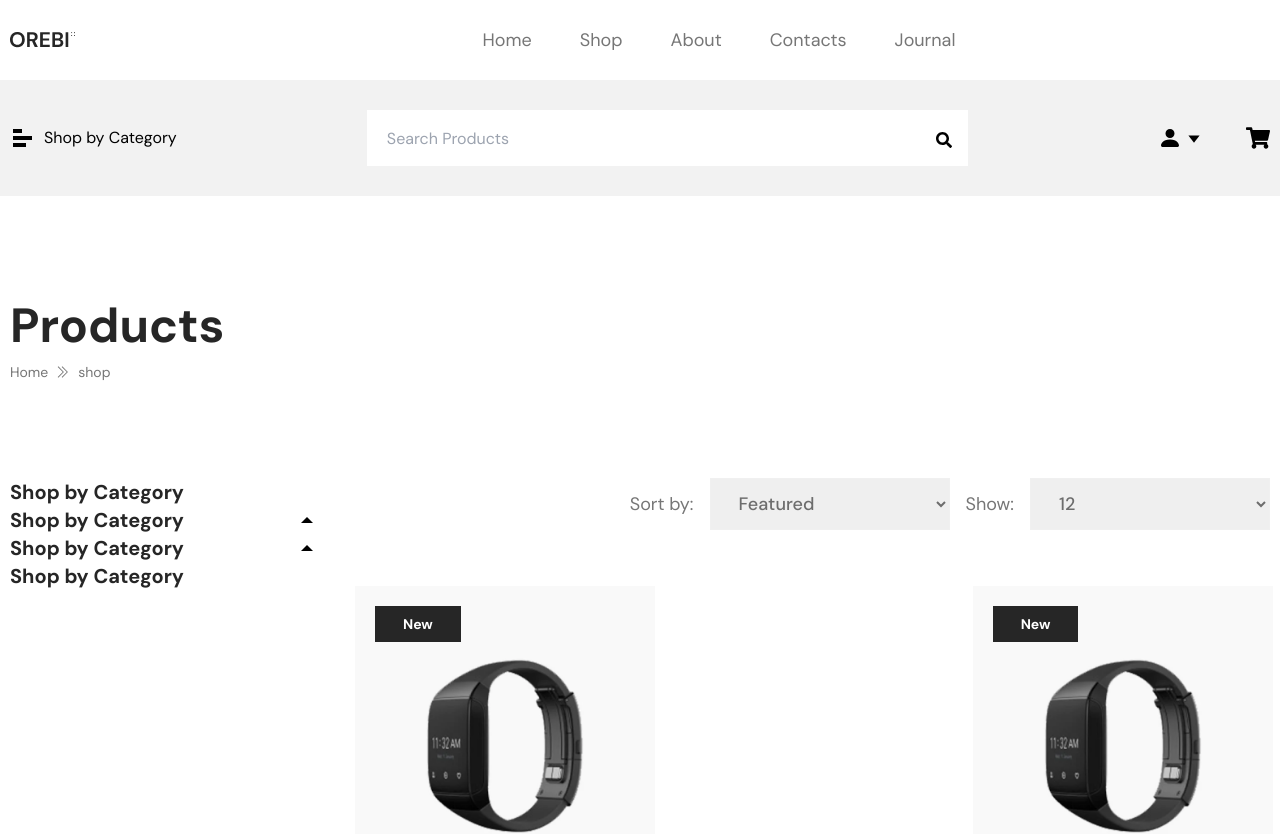
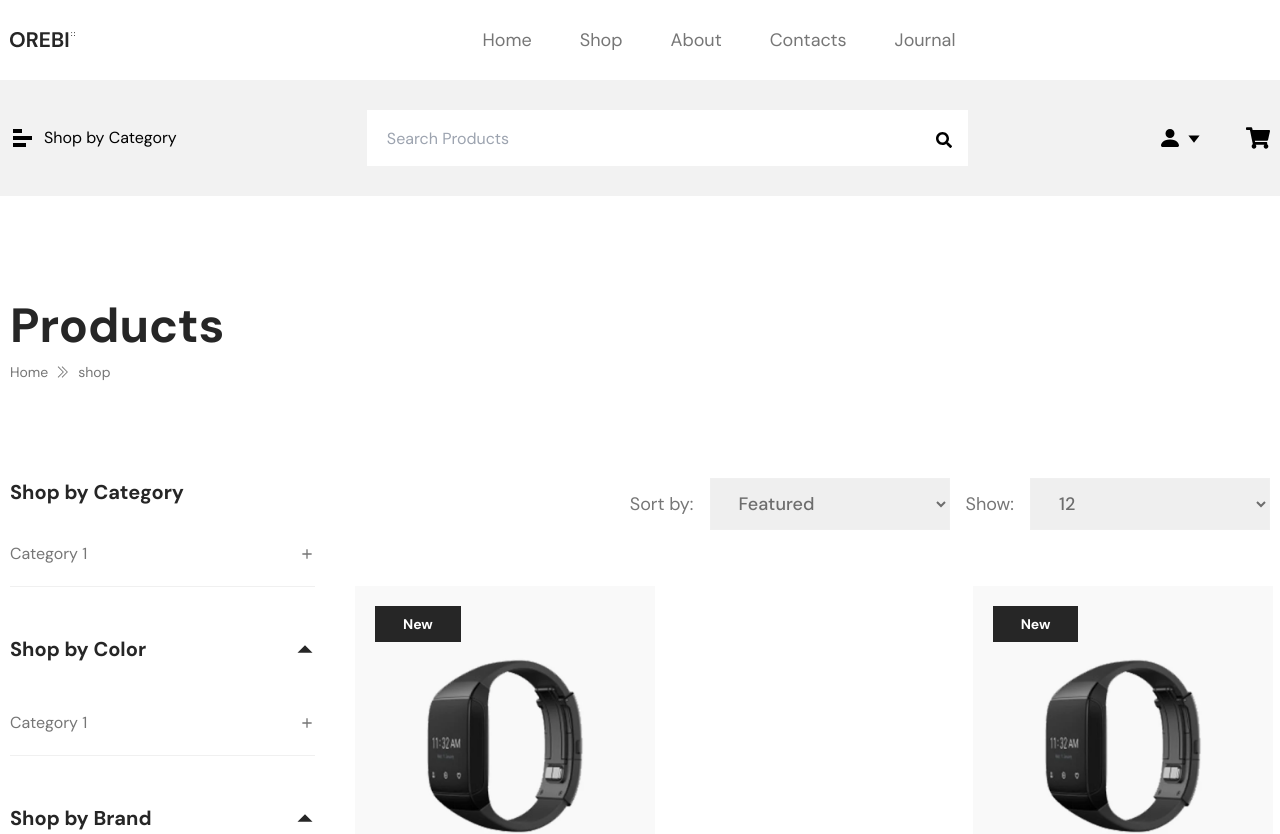
Before and after one commit to Tamim-dev/Orebi, a React (Create React App) app: page /shop in a window 1280 px wide. Shown: the top 834 px of the page. Built offline with nearby package versions, Linux system fonts and the light colour scheme.

Commit message:
category part

```diff
--- a/src/components/layout/Leftsidebar.js
+++ b/src/components/layout/Leftsidebar.js
@@ -4,10 +4,10 @@ import Leftsidebarheading from "./Leftsidebarheading";
 const Leftsidebar = () => {
   return (
     <>
-      <Leftsidebarheading dropdown={false}/>
-      <Leftsidebarheading dropdown={true}/>
-      <Leftsidebarheading dropdown={true}/>
-      <Leftsidebarheading dropdown={false}/>
+      <Leftsidebarheading dropdown={false} droptilte="Shop by Category"/>
+      <Leftsidebarheading dropdown={true} droptilte="Shop by Color"/>
+      <Leftsidebarheading dropdown={true} droptilte="Shop by Brand"/>
+      <Leftsidebarheading dropdown={false} droptilte="Shop by Price"/>
     </>
   );
 };
--- a/src/components/layout/Leftsidebarheading.js
+++ b/src/components/layout/Leftsidebarheading.js
@@ -3,35 +3,43 @@ import { useState } from "react";
 import { GoTriangleDown, GoTriangleUp } from "react-icons/go";
 import Leftsidebaritem from "./Leftsidebaritem";
 
-const Leftsidebarheading = ({ dropdown }) => {
+const Leftsidebarheading = ({ dropdown,droptilte}) => {
   let [drop, setDrop] = useState(dropdown);
-  let [showicon, setShowicon] = useState(false);
+  let [showicon, setShowicon] = useState(dropdown);
 
   return (
-    <div>
+    <div className=" mb-12">
       {drop ? (
         <div
           onClick={() => setShowicon(!showicon)}
-          className=" flex cursor-pointer items-center justify-between"
+          className=" flex cursor-pointer items-center justify-between mb-12"
         >
-          <h2 className=" font-dm text-xl font-bold text-cdrop">
-            Shop by Category
+          <h2 className=" font-dm text-xl font-bold text-cdrop ">
+            {droptilte}
           </h2>
-          {showicon ? <GoTriangleDown /> : <GoTriangleUp />}
+          {showicon ? <GoTriangleUp className=" font-dm text-xl font-bold text-cdrop "/> : <GoTriangleDown className=" font-dm text-xl font-bold text-cdrop "/>}
         </div>
       ) : (
-        <h2 className=" font-dm text-xl font-bold text-cdrop">
-          Shop by Category
+        <div>
+          <h2 className=" font-dm text-xl font-bold text-cdrop mb-9">
+          {droptilte}
         </h2>
+        </div>
+
+      )}
+      {showicon && (
+        <>
+          <Leftsidebaritem subcategory={true} title="Category 1">
+            <h2 className="font-dm text-cGrey py-5 border-b border-solid border-[#F0F0F0]">dfdfdsafdsfdsfd</h2>
+          </Leftsidebaritem>
+        </>
       )}
 
-      {showicon && (
+      {!drop && (
         <>
-          <Leftsidebaritem subcategory={true}/>
-          <Leftsidebaritem subcategory={false}/>
-          <Leftsidebaritem subcategory={true}/>
-          <Leftsidebaritem subcategory={false}/>
-          <Leftsidebaritem subcategory={false}/>
+          <Leftsidebaritem subcategory={true} title="Category 1">
+            <h2 className=" font-dm text-cGrey py-5 border-b border-solid border-[#F0F0F0]">dfdfdsafdsfdsfd</h2>
+          </Leftsidebaritem>
         </>
       )}
     </div>
--- a/src/components/layout/Leftsidebaritem.js
+++ b/src/components/layout/Leftsidebaritem.js
@@ -1,37 +1,29 @@
 import React from "react";
 import { useState } from "react";
-import { BiPlus,BiMinus } from "react-icons/bi";
+import { BiPlus, BiMinus } from "react-icons/bi";
 
-const Leftsidebaritem = ({subcategory}) => {
-  let [drop, setDrop] = useState(subcategory);
+const Leftsidebaritem = (props) => {
+  let [drop, setDrop] = useState(props.subcategory);
   let [showicon, setShowicon] = useState(false);
   return (
     <div>
       {drop ? (
         <div
           onClick={() => setShowicon(!showicon)}
-          className=" flex cursor-pointer items-center justify-between"
+          className=" flex cursor-pointer items-center justify-between border-b border-solid border-[#F0F0F0]"
         >
-          <h2>
-            Category 1
-          </h2>
-          {showicon ? <BiMinus /> : <BiPlus/>}
+          <h2 className=" font-dm text-cGrey mb-5 ">{props.title}</h2>
+          {showicon ? (
+            <BiMinus className="text-cGrey mb-5" />
+          ) : (
+            <BiPlus className="text-cGrey mb-5" />
+          )}
         </div>
       ) : (
-        <h2>
-          Category 1
-        </h2>
+        <h2 className=" font-dm text-cGrey mb-5">{props.title}</h2>
       )}
 
-      {showicon && (
-        <div>
-          <p>dfdsfds</p>
-          <p>dfdsfds</p>
-          <p>dfdsfds</p>
-          <p>dfdsfds</p>
-          <p>dfdsfds</p>
-        </div>
-      )}
+      {showicon && <div>{props.children}</div>}
     </div>
   );
 };
```
